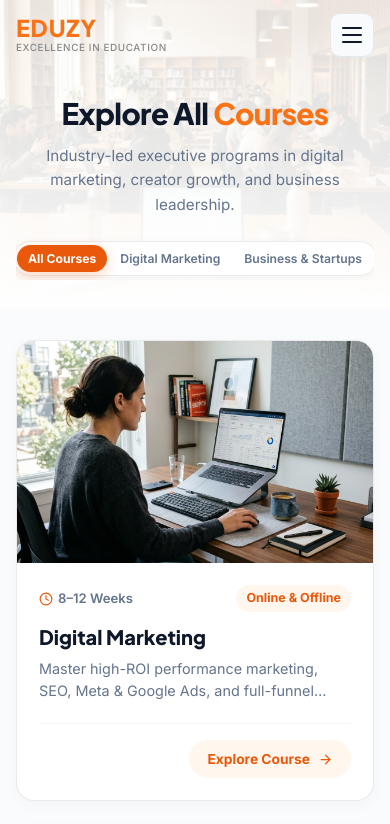
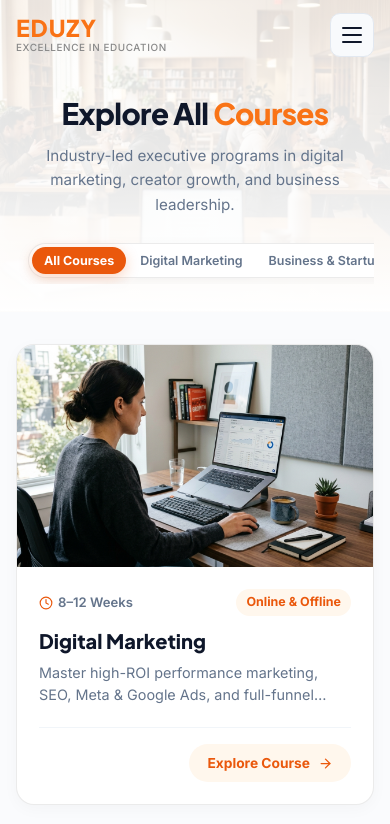
Before and after one commit to ClixDot/Eduzy, a React (Vite) app: page /courses in a window 390 px wide. Shown: the top 824 px of the page. Built offline with nearby package versions, Linux system fonts and the light colour scheme.

Commit message:
feat: add Portfolio and Courses pages along with CourseGrid components and styling

```diff
--- a/src/components/CourseGrid.css
+++ b/src/components/CourseGrid.css
@@ -1,38 +1,59 @@
 /* Course Filter */
-.course-filter {
+.course-filter-wrapper {
+  display: flex;
+  width: 100%;
+  max-width: 100%;
+  overflow-x: auto;
+  -webkit-overflow-scrolling: touch;
+  scrollbar-width: none;
+  padding: 8px 16px;
   margin-bottom: 2.5rem;
 }
 
-.course-filter__scroll {
-  display: flex;
-  gap: 0.625rem;
-  flex-wrap: wrap;
+.course-filter-wrapper::-webkit-scrollbar {
+  display: none;
+}
+
+.course-filter {
+  display: inline-flex;
+  align-items: center;
+  gap: 6px;
+  background: #ffffff;
+  padding: 6px;
+  border-radius: 9999px;
+  border: 1px solid rgba(0, 0, 0, 0.08);
+  box-shadow: 0 4px 16px rgba(0, 0, 0, 0.04);
+  flex-shrink: 0;
+  margin: 0 auto;
+  white-space: nowrap;
 }
 
 .course-filter__btn {
+  display: inline-flex;
+  align-items: center;
+  justify-content: center;
   padding: 8px 20px;
-  border-radius: var(--radius-full);
-  font-size: 0.875rem;
+  border-radius: 9999px;
+  font-size: 0.88rem;
   font-weight: 600;
-  color: var(--color-secondary);
-  background: var(--color-white);
-  border: 1.5px solid var(--color-border);
+  color: #64748B;
+  background: transparent;
+  border: none;
   cursor: pointer;
-  transition: all var(--transition-base);
+  transition: all 0.22s ease;
   white-space: nowrap;
 }
 
 .course-filter__btn:hover {
-  color: var(--color-primary);
-  border-color: var(--color-primary);
-  background: var(--color-primary-light);
+  color: #EA580C;
+  background: #FFF7ED;
 }
 
 .course-filter__btn.active {
-  background: var(--color-primary);
-  color: #fff;
-  border-color: var(--color-primary);
-  box-shadow: var(--shadow-orange);
+  background: #EA580C;
+  color: #ffffff;
+  font-weight: 700;
+  box-shadow: 0 4px 14px rgba(234, 88, 12, 0.25);
 }
 
 /* Course Grid */
@@ -64,17 +85,20 @@
   }
 }
 
-@media (max-width: 768px) {
-  .course-filter__scroll {
-    flex-wrap: nowrap;
-    overflow-x: auto;
-    -webkit-overflow-scrolling: touch;
-    padding-bottom: 4px;
-    scrollbar-width: none;
+@media (max-width: 640px) {
+  .course-filter-wrapper {
+    padding: 6px 12px;
+    margin-bottom: 2rem;
   }
 
-  .course-filter__scroll::-webkit-scrollbar {
-    display: none;
+  .course-filter {
+    gap: 4px;
+    padding: 4px;
+  }
+
+  .course-filter__btn {
+    padding: 7px 16px;
+    font-size: 0.82rem;
   }
 }
 
@@ -83,3 +107,15 @@
     grid-template-columns: 1fr;
   }
 }
+
+@media (max-width: 440px) {
+  .course-filter {
+    gap: 2px;
+    padding: 3px;
+  }
+
+  .course-filter__btn {
+    padding: 6px 12px;
+    font-size: 0.78rem;
+  }
+}
--- a/src/components/CourseGrid.jsx
+++ b/src/components/CourseGrid.jsx
@@ -42,8 +42,8 @@ export default function CourseGrid({ showAll = false, compact = false }) {
   return (
     <div className="course-grid-wrapper" ref={sectionRef}>
       {/* Category filter */}
-      <div className="course-filter" role="tablist" aria-label="Filter courses by category">
-        <div className="course-filter__scroll">
+      <div className="course-filter-wrapper">
+        <div className="course-filter" role="tablist" aria-label="Filter courses by category">
           {courseCategories.map((cat) => (
             <button
               key={cat.id}
--- a/src/components/Hero.css
+++ b/src/components/Hero.css
@@ -141,16 +141,27 @@
   flex-wrap: wrap;
 }
 
+.hero-ref__actions .flow-button {
+  min-height: 52px;
+  padding: 14px 32px;
+  font-size: 1rem;
+  font-weight: 600;
+  border-radius: 9999px;
+  box-sizing: border-box;
+}
+
 .btn-hero-primary {
   position: relative;
   display: inline-flex;
   align-items: center;
+  justify-content: center;
   gap: 10px;
   background: linear-gradient(135deg, #F97316 0%, #EA580C 50%, #F59E0B 100%);
   background-size: 200% 200%;
   background-position: 0% 50%;
   color: #ffffff;
-  padding: 15px 32px;
+  min-height: 52px;
+  padding: 14px 32px;
   border-radius: 9999px;
   font-size: 1rem;
   font-weight: 700;
@@ -160,6 +171,7 @@
   border: 1px solid rgba(255, 255, 255, 0.25);
   overflow: hidden;
   cursor: pointer;
+  box-sizing: border-box;
   transition: all 0.35s cubic-bezier(0.2, 0.8, 0.2, 1);
 }
 
@@ -662,12 +674,19 @@
   .hero-ref__actions {
     flex-direction: column;
     width: 100%;
+    gap: 12px;
   }
 
   .hero-ref__actions .btn-hero-primary,
+  .hero-ref__actions .flow-button,
   .hero-ref__actions .btn-hero-outline {
-    width: 100%;
+    width: 100% !important;
+    min-height: 52px;
+    padding: 14px 24px;
+    font-size: 0.98rem;
+    font-weight: 700;
     justify-content: center;
+    box-sizing: border-box;
   }
 
   .hero-ref__stage {
--- a/src/components/ui/flow-button.css
+++ b/src/components/ui/flow-button.css
@@ -74,8 +74,8 @@
 }
 
 .flow-button:hover .flow-circle {
-  width: 400px;
-  height: 400px;
+  width: 600px;
+  height: 600px;
   opacity: 1;
 }
 
--- a/src/pages/Courses.css
+++ b/src/pages/Courses.css
@@ -40,14 +40,13 @@
 /* 2. SEGMENTED FILTER */
 .course-filter-wrapper {
   display: flex;
-  justify-content: center;
-  margin-top: 8px;
   width: 100%;
   max-width: 100%;
   overflow-x: auto;
   -webkit-overflow-scrolling: touch;
   scrollbar-width: none;
-  padding: 4px 16px;
+  padding: 8px 16px;
+  margin-top: 8px;
 }
 
 .course-filter-wrapper::-webkit-scrollbar {
@@ -59,32 +58,35 @@
   align-items: center;
   gap: 6px;
   background: #ffffff;
-  padding: 5px;
+  padding: 6px;
   border-radius: 9999px;
   border: 1px solid rgba(0, 0, 0, 0.08);
   box-shadow: 0 4px 16px rgba(0, 0, 0, 0.04);
   flex-wrap: nowrap;
   white-space: nowrap;
   flex-shrink: 0;
+  margin: 0 auto;
 }
 
 .course-filter__btn {
   display: inline-flex;
   align-items: center;
+  justify-content: center;
   padding: 8px 22px;
   border-radius: 9999px;
-  font-size: 0.9rem;
+  font-size: 0.88rem;
   font-weight: 600;
   color: #64748B;
   background: transparent;
   border: none;
   cursor: pointer;
-  transition: all 0.2s cubic-bezier(0.16, 1, 0.3, 1);
+  transition: all 0.22s ease;
   white-space: nowrap;
 }
 
 .course-filter__btn:hover {
   color: #EA580C;
+  background: #FFF7ED;
 }
 
 .course-filter__btn.active {
@@ -140,18 +142,18 @@
   }
 
   .course-filter-wrapper {
-    padding: 4px 10px;
+    padding: 6px 12px;
   }
 
   .course-filter {
     flex-wrap: nowrap;
     border-radius: 9999px;
     padding: 4px;
-    gap: 3px;
+    gap: 4px;
   }
 
   .course-filter__btn {
-    padding: 7px 14px;
+    padding: 7px 16px;
     font-size: 0.82rem;
   }
 }
@@ -163,8 +165,8 @@
   }
 
   .course-filter__btn {
-    padding: 6px 11px;
-    font-size: 0.76rem;
+    padding: 6px 12px;
+    font-size: 0.78rem;
   }
 
   .courses-catalog-section {
--- a/src/pages/Portfolio.css
+++ b/src/pages/Portfolio.css
@@ -142,8 +142,17 @@
 /* ================= 2. GALLERY SECTION & FILTERS ================= */
 .portfolio-filters-wrapper {
   display: flex;
-  justify-content: center;
+  width: 100%;
+  max-width: 100%;
+  overflow-x: auto;
+  -webkit-overflow-scrolling: touch;
+  scrollbar-width: none;
+  padding: 8px 16px;
   margin-bottom: 34px;
+}
+
+.portfolio-filters-wrapper::-webkit-scrollbar {
+  display: none;
 }
 
 .portfolio-filters {
@@ -155,8 +164,9 @@
   border-radius: 9999px;
   border: 1px solid rgba(0, 0, 0, 0.08);
   box-shadow: 0 4px 16px rgba(0, 0, 0, 0.04);
-  flex-wrap: wrap;
-  justify-content: center;
+  flex-shrink: 0;
+  margin: 0 auto;
+  white-space: nowrap;
 }
 
 .portfolio-filter-btn {
@@ -1010,21 +1020,13 @@
   }
 
   .portfolio-filters-wrapper {
-    overflow-x: auto;
-    -webkit-overflow-scrolling: touch;
-    justify-content: flex-start;
-    padding: 4px 6px 10px;
+    padding: 6px 12px;
     margin-bottom: 22px;
-    scrollbar-width: none;
-  }
-
-  .portfolio-filters-wrapper::-webkit-scrollbar {
-    display: none;
   }
 
   .portfolio-filters {
-    flex-wrap: nowrap;
-    border-radius: 9999px;
+    gap: 4px;
+    padding: 4px;
   }
 
   .portfolio-filter-btn {
```
